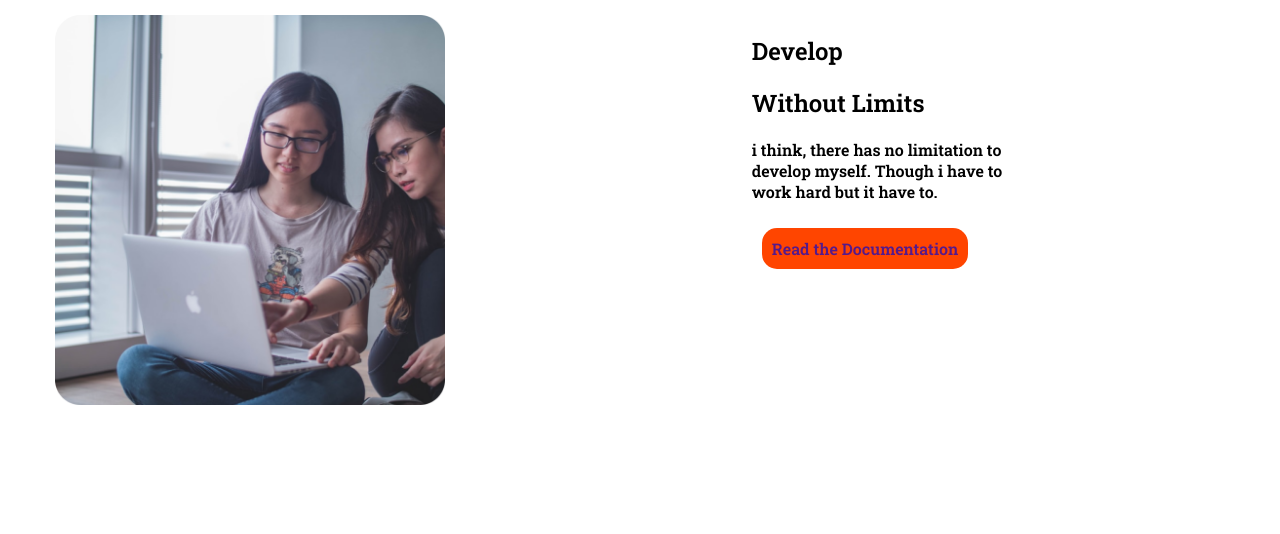
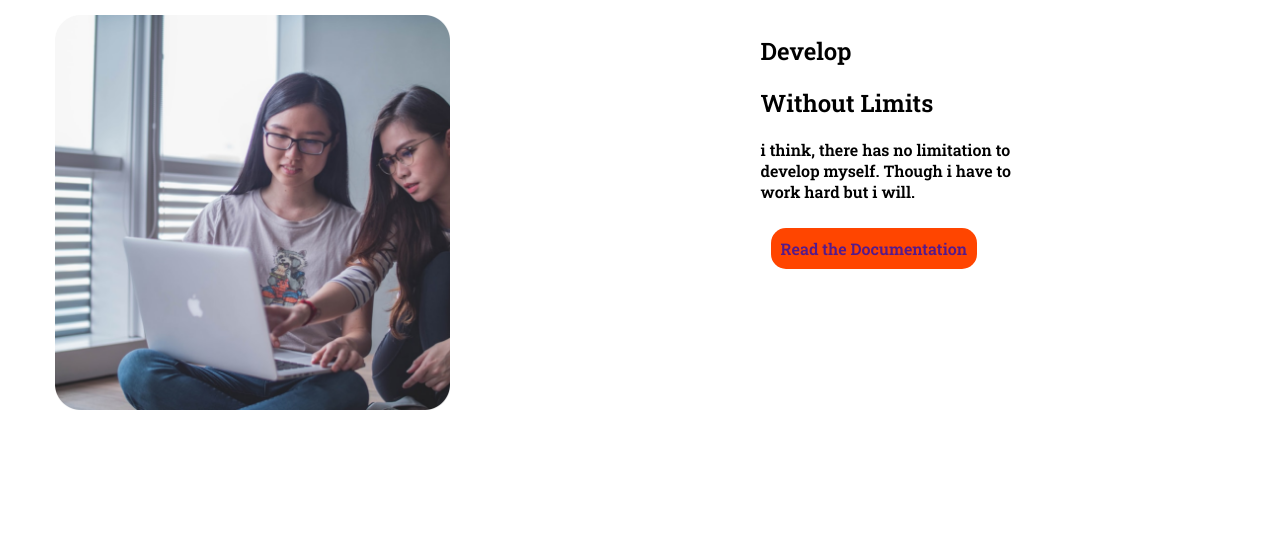
Before and after one commit to 55emon87/First-Assaignment-Ashikur-, a plain HTML site: page index.html in a window 1280 px wide. Shown: the part 1580-2114 px from the top of the page. Drawn offline with Linux system fonts and the light colour scheme; a web font is replaced by a local one.

Commit message:
first commit

```diff
--- a/index.html
+++ b/index.html
@@ -59,7 +59,7 @@
     <div class="fruit" >
 <h2>Develop </h2>
 <h2>Without Limits</h2>
-<p>i think, there has no limitation to develop myself. Though i have to work hard but it have to. </p>
+<p>i think, there has no limitation to develop myself. Though i have to work hard but i will. </p>
   <a class="anchor" target="_blank" href="">Read the Documentation</a>
     </div>
   </section>
```
